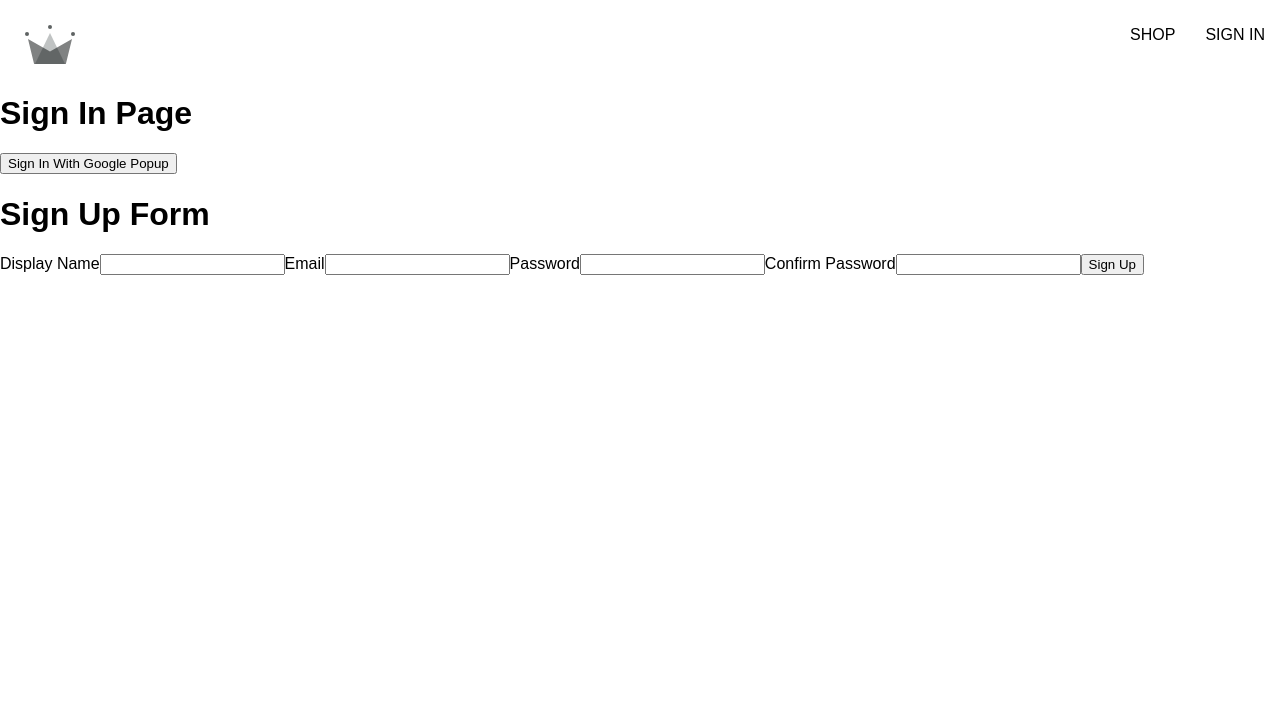
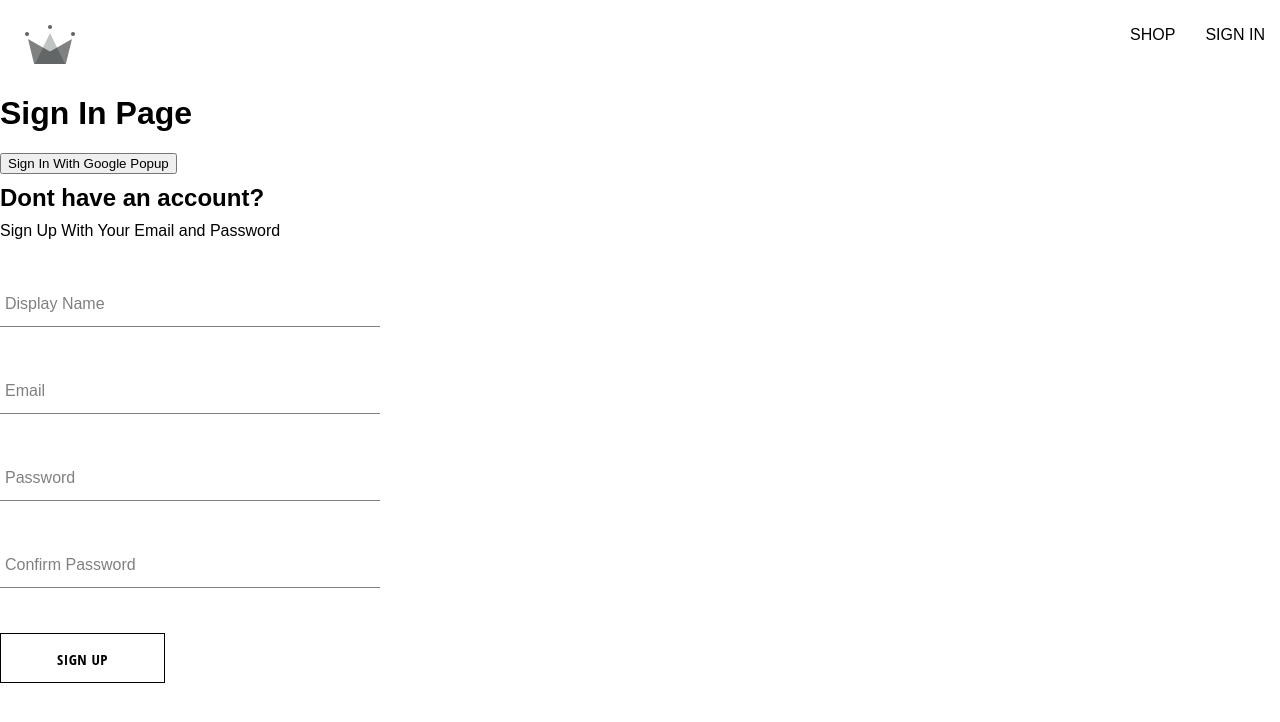
Before and after one commit to Eml-coder/ECommerceStore, a React (Create React App) app: page /sign-in in a window 1280 px wide. Shown: the top 722 px of the page. Built offline with nearby package versions, Linux system fonts and the light colour scheme.

Commit message:
Add sign-up component, form-input component update, button component

```diff
--- /dev/null
+++ b/src/components/Button/ButtonComponent.jsx
@@ -0,0 +1,20 @@
+// we have 3 different buttons in our app. so we will create reusable button component and pass the children as props. (default, google, inverted)
+import './ButtonStyles.scss';
+
+const BUTTON_TYPE_CLASSES = {
+	google: 'google-sign-in',
+	inverted: 'inverted',
+};
+
+const Button = ({ children, buttonType, ...otherProps }) => {
+	return (
+		<button
+			className={`button-container ${BUTTON_TYPE_CLASSES[buttonType]}`}
+			{...otherProps}>
+			{children}
+		</button>
+	);
+};
+
+export default Button;
+//path: src\components\Button\ButtonComponent.jsx
--- /dev/null
+++ b/src/components/Button/ButtonStyles.scss
@@ -0,0 +1,46 @@
+.button-container {
+    min-width: 165px;
+    width: auto;
+    height: 50px;
+    letter-spacing: 0.5px;
+    line-height: 50px;
+    padding: 0 35px 0 35px;
+    font-size: 15px;
+    background-color: black;
+    color: white;
+    text-transform: uppercase;
+    font-family: 'Open Sans Condensed';
+    font-weight: bolder;
+    border: none;
+    cursor: pointer;
+    display: flex;
+    justify-content: center;
+
+    &:hover {
+      background-color: white;
+      color: black;
+      border: 1px solid black;
+    }
+
+    &.google-sign-in {
+      background-color: #4285f4;
+      color: white;
+
+      &:hover {
+        background-color: #357ae8;
+        border: none;
+      }
+    }
+
+    &.inverted {
+      background-color: white;
+      color: black;
+      border: 1px solid black;
+
+      &:hover {
+        background-color: black;
+        color: white;
+        border: none;
+      }
+    }
+  }
--- /dev/null
+++ b/src/components/FormInput/FormInputComponent.jsx
@@ -0,0 +1,20 @@
+import './FormInputStyles.scss';
+
+const FormInput = ({ label, ...otherProps }) => {
+	return (
+		<div className='group'>
+			<input
+				className='form-input'
+				{...otherProps}
+			/>
+			{label && ( // if label is not null or undefined (i.e. if it exists then render the label)
+				<label
+					className={`${otherProps.value.length ? 'shrink' : ''} form-input-label`}>
+					{label}
+				</label>
+			)}
+		</div>
+	);
+};
+
+export default FormInput;
--- /dev/null
+++ b/src/components/FormInput/FormInputStyles.scss
@@ -0,0 +1,54 @@
+$sub-color: grey;
+$main-color: black;
+
+@mixin shrinkLabel {
+  top: -14px;
+  font-size: 12px;
+  color: $main-color;
+}
+
+.group {
+  position: relative;
+  margin: 45px 0;
+
+  .form-input {
+    background: none;
+    background-color: white;
+    color: $sub-color;
+    font-size: 18px;
+    padding: 10px 10px 10px 5px;
+    display: block;
+    width: 100%;
+    border: none;
+    border-radius: 0;
+    border-bottom: 1px solid $sub-color;
+    margin: 25px 0;
+
+    &:focus {
+      outline: none;
+    }
+
+    &:focus ~ .form-input-label {
+      @include shrinkLabel();
+    }
+  }
+
+  input[type='password'] {
+    letter-spacing: 0.3em;
+  }
+
+  .form-input-label {
+    color: $sub-color;
+    font-size: 16px;
+    font-weight: normal;
+    position: absolute;
+    pointer-events: none;
+    left: 5px;
+    top: 10px;
+    transition: 300ms ease all;
+
+    &.shrink {
+      @include shrinkLabel();
+    }
+  }
+}
--- a/src/components/SignUpForm/SignUpFormComponent.jsx
+++ b/src/components/SignUpForm/SignUpFormComponent.jsx
@@ -1,5 +1,8 @@
 import { useState } from 'react';
-//import { async} from '@firebase/util'
+import FormInput from '../FormInput/FormInputComponent';
+import Button from '../Button/ButtonComponent';
+import './SignUpFormStyles.scss';
+
 import {
 	createAuthUserWithEmailAndPassword,
 	createUserDocumentFromAuth,
@@ -49,35 +52,39 @@
 	};
 
 	return (
-		<div>
-			<h1>Sign Up Form</h1>
+		<div className='sign-up-container'>
+			<h2>Dont have an account?</h2>
+			<span>Sign Up With Your Email and Password</span>
 			<form onSubmit={handleSubmit}>
-				<label>Display Name</label>
-				<input
+				<FormInput
+					label='Display Name'
 					type='text'
 					required
 					onChange={handleChange}
 					name='displayName'
 					value={displayName}
 				/>
-				<label>Email</label>
-				<input
+
+				<FormInput
+					label='Email'
 					type='email'
 					required
 					onChange={handleChange}
 					name='email'
 					value={email}
 				/>
-				<label>Password</label>
-				<input
+
+				<FormInput
+					label='Password'
 					type='password'
 					required
 					onChange={handleChange}
 					name='password'
 					value={password}
 				/>
-				<label>Confirm Password</label>
-				<input
+
+				<FormInput
+					label='Confirm Password'
 					type='password'
 					required
 					onChange={handleChange}
@@ -85,7 +92,11 @@
 					value={confirmPassword}
 				/>
 
-				<button type='submit'>Sign Up</button>
+				<Button
+					buttonType='inverted'
+					type='submit'>
+					Sign Up
+				</Button>
 			</form>
 		</div>
 	);
--- /dev/null
+++ b/src/components/SignUpForm/SignUpFormStyles.scss
@@ -0,0 +1,9 @@
+.sign-up-container {
+  display: flex;
+  flex-direction: column;
+  width: 380px;
+
+  h2 {
+    margin: 10px 0;
+  }
+}
```
Also changed, not shown: src/components/SignUpForm/test.js (deleted, +0 -92 lines).
